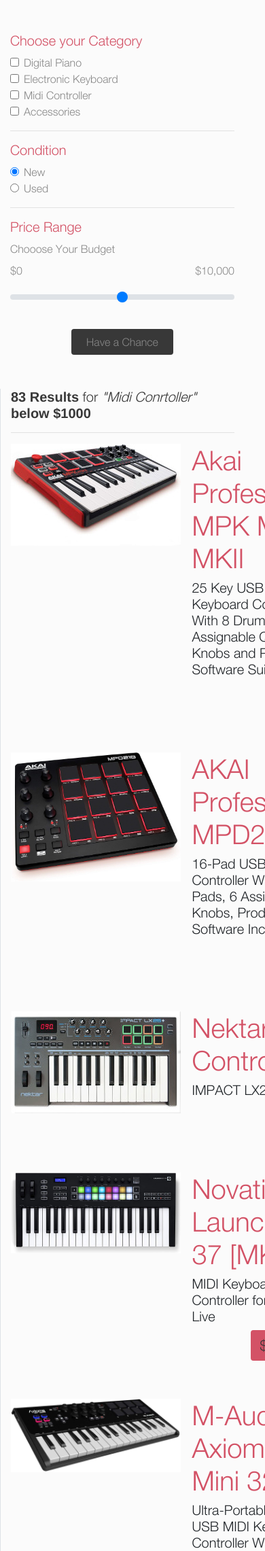
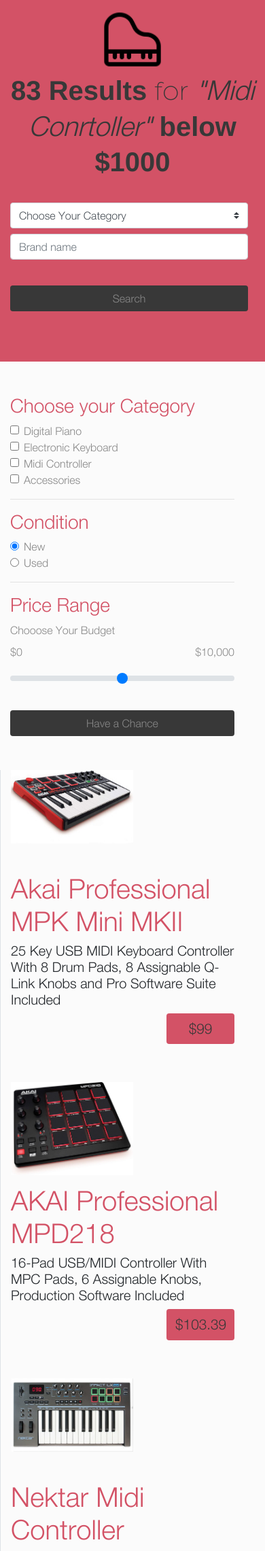
Before and after one commit to tahiry-dev/keyboard-midi-store, a PHP site: page /search.html in a window 390 px wide; the page is wider, and only the part inside the window is pictured. Shown: the part 64-2346 px from the top of that part at 68% size. Run offline with PHP 8.4, Linux system fonts and the light colour scheme; some web fonts are replaced.

Commit message:
make the product section larger on mobile view, add another custom font-family, add search form on search-page

```diff
--- a/css/search.css
+++ b/css/search.css
@@ -34,9 +34,7 @@
   font-size: 1rem;
   line-height: 1.5;
   border-radius: 0.25rem;
-  transition: all 0.15s ease-in-out;
-  width: 150px;
-  margin-top: 35px; }
+  transition: all 0.15s ease-in-out; }
 
 .search-button:hover {
   color: #626262;
@@ -76,4 +74,11 @@
   .search-button {
     margin: 0 auto;
     margin-bottom: 50px;
-    margin-top: 30px; } }
+    margin-top: 30px; }
+  .product-info {
+    display: block; } }
+
+@media screen and (max-width: 991px) {
+  .images {
+    width: 180px;
+    height: 150px; } }
--- a/css/style.css
+++ b/css/style.css
@@ -22,6 +22,14 @@
   font-family: helvet;
   src: url(../fonts/HelveticaNeu-Bold.ttf);
   font-weight: bold; }
+
+@font-face {
+  font-family: goth;
+  src: url(../fonts/HomepageBaukasten-Bold.ttf); }
+
+@font-face {
+  font-family: goth;
+  src: url(../fonts/HeroLight.otf); }
 
 .light {
   color: #888; }
@@ -58,6 +66,10 @@
 /* ---Main Section--- */
 main {
   background-color: #fbfbfb; }
+
+.main-heading h1,
+.main-heading h2 {
+  font-family: goth, helvetica, arial, sans-serif; }
 
 .piano-icon {
   width: 100px; }
@@ -221,6 +233,13 @@
     width: 100%; }
   .card-img-top {
     height: 700px; }
+  .flex-container {
+    flex-wrap: wrap;
+    width: 100%;
+    margin-left: 80px; }
+  .ad-description,
+  .hot-image {
+    margin-left: 55px; }
   .korg-micro-piano,
   .nord-stage,
   .Korg-SV2 {
@@ -244,10 +263,6 @@
     margin-left: 50px; } }
 
 @media screen and (max-width: 991px) {
-  .flex-container {
-    flex-wrap: wrap;
-    margin: 0 auto;
-    width: 100%; }
   .carousel-container {
     margin-bottom: 200px;
     width: 100%; } }
@@ -256,3 +271,13 @@
   .carousel-control-next,
   .carousel-control-prev {
     top: -600px; } }
+
+@media screen and (min-width: 410px) and (max-width: 544px) {
+  .flex-container {
+    margin-left: 10%;
+    width: 90%; } }
+
+@media screen and (min-width: 53px) and (max-width: 410px) {
+  .flex-container {
+    margin-left: 0;
+    width: 90%; } }
--- a/index.html
+++ b/index.html
@@ -92,7 +92,7 @@
                             <div class="d-flex flex-container">
                                 <img src="images/korg-micro-piano.jpg" class="d-block w-50 hot-image"
                                     alt="korg-piano-image">
-                                <div class="ad-description p-1 ml-3 mt-2">
+                                <div class="ad-description p-1 mt-2">
                                     <h5 class="danger">Korg microPiano</h5>
                                     <p class="text">61 - Key Minature Grand Piano, Black</p>
                                     <p class="text"><span class="font-weight-bolder">By: </span>Tahiry
@@ -109,7 +109,7 @@
                         <div class="carousel-item">
                             <div class="d-flex flex-container">
                                 <img src="images/korg-sv2.jpg" class="d-block w-50 hot-image" alt="korg sv2 image">
-                                <div class="ad-description p-1 ml-3 mt-2">
+                                <div class="ad-description p-1 mt-2">
                                     <h5 class="danger">Korg microPiano</h5>
                                     <p class="text">61 - Key Minature Grand Piano, Black</p>
                                     <p class="text"><span class="font-weight-bolder">By: </span>Tahiry<br>
@@ -126,7 +126,7 @@
                         <div class="carousel-item">
                             <div class="d-flex flex-container">
                                 <img src="images/mkeyAir25.jpg" class="d-block w-50 hot-image" alt="midi controller">
-                                <div class="ad-description p-1 ml-3 mt-2">
+                                <div class="ad-description p-1 mt-2">
                                     <h5 class="danger">Korg microPiano</h5>
                                     <p class="text">61 - Key Minature Grand Piano, Black</p>
                                     <p class="text"><span class="font-weight-bolder">By: </span>Tahiry<br>
--- a/search.html
+++ b/search.html
@@ -58,14 +58,41 @@
         </div>
     </header>
     <main>
+        <div class="main-heading text-center back-danger pt-2 pb-4">
+            <img class="piano-icon" src="images/large-piano-icon.png" alt="piano icon">
+            <h1 class="muted">
+                <b>83 Results</b> for <em>"Midi Conrtoller"</em> <b>below $1000</b>
+            </h1>
+            <div class="container text-center">
+                <form action="/search.html">
+                    <div class="form-row main-search pt-4">
+                        <div class="col-md-3 mb-2">
+                            <select class="custom-select" id="validationDefault04" required>
+                                <option selected disabled value="">Choose Your Category</option>
+                                <option>Digital Piano</option>
+                                <option>Electronic Keyboard</option>
+                                <option>Midi Controller</option>
+                                <option>Accessories</option>
+                            </select>
+                        </div>
+                        <div class="col-md-4 col-lg-6 mb-2">
+                            <input type="text" class="form-control" id="validationDefault03" placeholder="Brand name">
+                        </div>
+                        <div class="col-md-2">
+                            <button class="search-button" type="submit">Search</button>
+                        </div>
+                    </div>
+                </form>
+            </div>
+        </div>
         <div class="search-filter pt-5">
-            <div class="container">
+            <div class="container-fluid">
                 <div class="row">
                     <div class="col-12 col-md-4">
                         <aside>
                             <form>
                                 <div class="form-group">
-                                    <h5 class="danger">Choose your Category</h5>
+                                    <h3 class="danger">Choose your Category</h3>
                                     <div class="form-check">
                                         <input class="form-check-input" type="checkbox" id="categories-1">
                                         <label class="form-check-label light" for="categories-1">
@@ -91,7 +118,7 @@
                                         </label>
                                     </div>
                                     <hr>
-                                    <h5 class="danger">Condition</h5>
+                                    <h3 class="danger">Condition</h3>
                                     <div class="form-check">
                                         <input class="form-check-input" type="radio" name="condition" id="new"
                                             value="option1" checked>
@@ -107,7 +134,7 @@
                                         </label>
                                     </div>
                                     <hr>
-                                    <h5 class="danger">Price Range</h5>
+                                    <h3 class="danger">Price Range</h3>
                                     <label for="price-range" class="light">Chooose Your Budget</label>
                                     <div class="d-flex justify-content-between">
                                         <p class="light">$0</p>
@@ -122,8 +149,6 @@
                     </div>
 
                     <div class="col-12 col-md-8 border-left">
-                        <h5 class="muted"><b>83 Results</b> for <em>"Midi Conrtoller"</em> <b>below $1000</b></h5>
-                        <hr>
                         <div class="product-info mb-5">
                             <div class="images">
                                 <img class="product-image" src="images/akai-mpk.jpg" alt="images of akai">
@@ -239,7 +264,7 @@
             <div class="row">
                 <div class="col-md-8">
                     <div class="about">
-                        <img src="images/large-piano-icon.png" alt="image of piano">
+                        <img class="piano-icon" src="images/large-piano-icon.png" alt="image of piano">
                         <p class="light"><i>Keyboard and Midi</i> Serves Clients since 1995 by offering the best and
                             modern
                             Keyboard and accessories to its beloved clients</p>
```
Also changed, not shown: sass/main.scss (+43 -13 lines), sass/second.scss (+11 -13 lines), fonts/HeroLight.otf (added), fonts/HomepageBaukasten-Bold.ttf (added), fonts/HomepageBaukasten-Bold.woff (added), fonts/HomepageBaukasten-Bold.woff2 (added), 1 other file.
